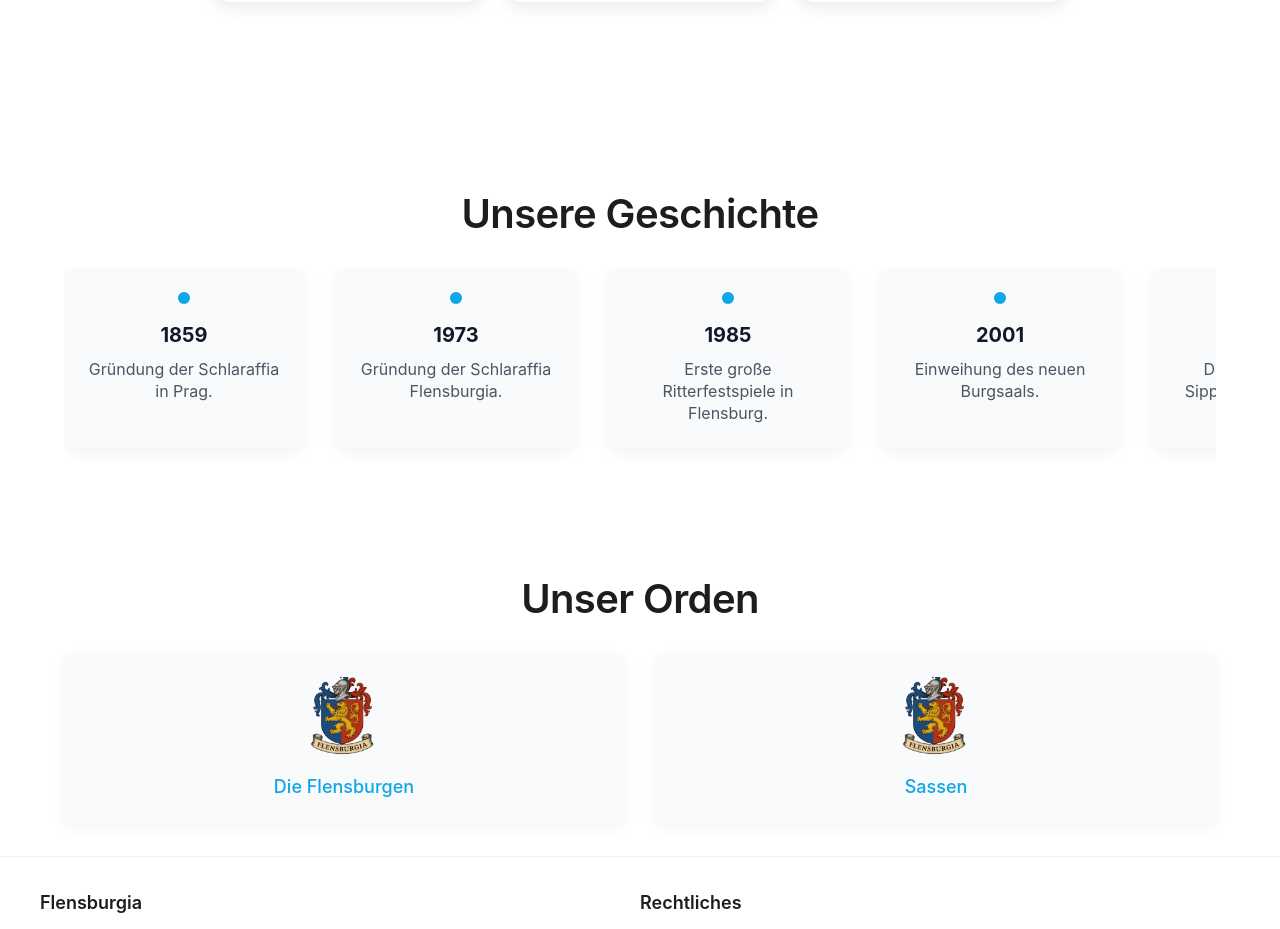
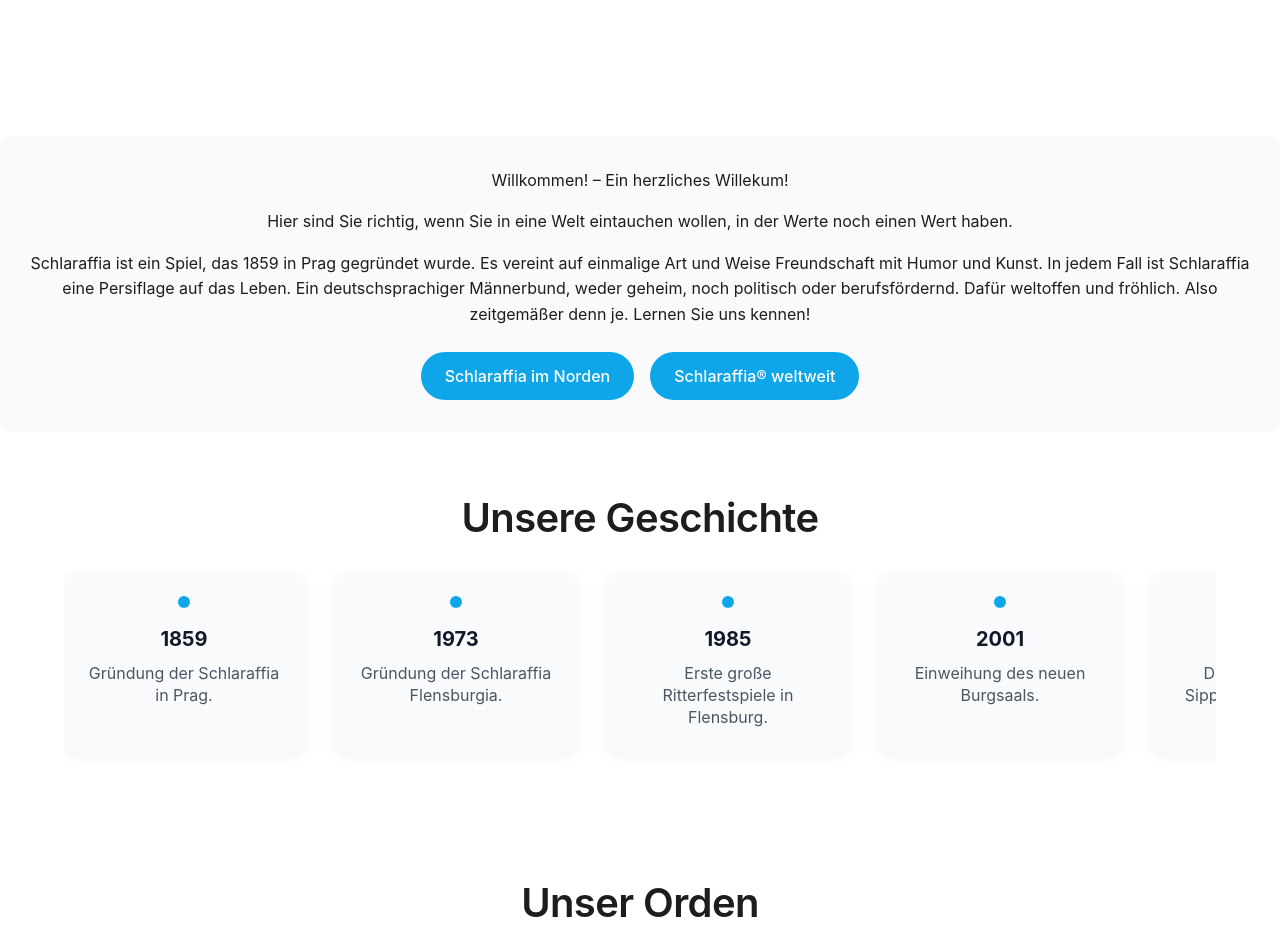
Before and after one commit to ptr03/Flensburgia-Web-Engineering, a Vue app: page /about in a window 1280 px wide. Shown: the part 620-1549 px from the top of the page. Built offline with nearby package versions, Linux system fonts and the light colour scheme.

Commit message:
feat(about): reduce top gap for title and add external info texts with buttons

```diff
--- a/src/components/AboutSection.vue
+++ b/src/components/AboutSection.vue
@@ -1,6 +1,7 @@
+<!-- src/components/AboutSection.vue -->
 <template>
   <section class="about-section">
-    <!-- Hero-Bereich -->
+    <!-- Hero-Bereich mit etwas weniger Abstand nach oben -->
     <div class="hero-plain about-hero">
       <div class="content-wrapper">
         <h1 class="hero-title animate-target">Über Flensburgia</h1>
@@ -41,6 +42,45 @@
         sowie internationaler Vernetzung entwickeln.
       </p>
     </div>
+
+    <!-- Neue Info-Sektion mit externen Links -->
+    <div class="external-info-container">
+      <div class="external-text">
+        <p>
+          Willkommen! – Ein herzliches Willekum!
+        </p>
+        <p>
+          Hier sind Sie richtig, wenn Sie in eine Welt eintauchen wollen, in der Werte
+          noch einen Wert haben.
+        </p>
+        <p>
+          Schlaraffia ist ein Spiel, das 1859 in Prag gegründet wurde.
+          Es vereint auf einmalige Art und Weise Freundschaft mit Humor und Kunst.
+          In jedem Fall ist Schlaraffia eine Persiflage auf das Leben.
+          Ein deutschsprachiger Männerbund, weder geheim, noch politisch oder berufsfördernd.
+          Dafür weltoffen und fröhlich.
+          Also zeitgemäßer denn je. Lernen Sie uns kennen!
+        </p>
+      </div>
+      <div class="buttons-container">
+        <a
+          class="external-button"
+          href="https://www.schlaraffia-im-norden.de/"
+          target="_blank"
+          rel="noopener"
+        >
+          Schlaraffia im Norden
+        </a>
+        <a
+          class="external-button"
+          href="https://www.schlaraffia.org/"
+          target="_blank"
+          rel="noopener"
+        >
+          Schlaraffia® weltweit
+        </a>
+      </div>
+    </div>
   </section>
 </template>
 
@@ -55,7 +95,7 @@ const stats = ref([
 ])
 
 onMounted(() => {
-  // Sobald die Komponente gemountet ist, fügen wir allen "animate-target"-Elementen die Klasse "animate-in" hinzu
+  // Fade-In für alle animate-target-Elemente
   nextTick(() => {
     document.querySelectorAll('.animate-target').forEach(el => {
       el.classList.add('animate-in')
@@ -66,12 +106,12 @@ onMounted(() => {
 
 <style scoped>
 /* ===============================
-   Hero-ähnlicher Abschnitt
+   Hero-ähnlicher Abschnitt (kleinerer Abstand)
    =============================== */
 .about-hero {
   background: #ffffff;
-  padding-top: 64px;
-  padding-bottom: 2rem;
+  padding-top: 48px;   /* statt 64px: etwas weniger Abstand nach oben */
+  padding-bottom: 1.5rem; /* statt 2rem */
   text-align: center;
 }
 .content-wrapper {
@@ -187,6 +227,45 @@ onMounted(() => {
 }
 
 /* ===============================
+   Externe Info-Sektion & Buttons
+   =============================== */
+.external-info-container {
+  background: #f9fafb;
+  padding: 2rem 1.5rem;
+  margin: 2rem 0;
+  text-align: center;
+  border-radius: 12px;
+}
+.external-text p {
+  font-size: clamp(1rem, 1.2vw, 1.125rem);
+  line-height: 1.6;
+  color: #1d1d1f;
+  margin-bottom: 1rem;
+}
+.buttons-container {
+  display: flex;
+  gap: 1rem;
+  justify-content: center;
+  flex-wrap: wrap;
+  margin-top: 1.5rem;
+}
+.external-button {
+  display: inline-block;
+  background: #0ea5e9;
+  color: #ffffff;
+  padding: 0.75rem 1.5rem;
+  border-radius: 9999px;
+  text-decoration: none;
+  font-size: 1rem;
+  font-weight: 500;
+  transition: background 0.2s, transform 0.2s;
+}
+.external-button:hover {
+  background: #0369a1;
+  transform: translateY(-2px);
+}
+
+/* ===============================
    Fade-In Animation
    =============================== */
 @keyframes fadeInUp {
@@ -216,5 +295,12 @@ onMounted(() => {
   .welcome-text {
     font-size: clamp(1.25rem, 4vw, 1.75rem);
   }
+  .external-info-container {
+    padding: 1.5rem 1rem;
+  }
+  .buttons-container {
+    flex-direction: column;
+    gap: 0.75rem;
+  }
 }
 </style>
```
